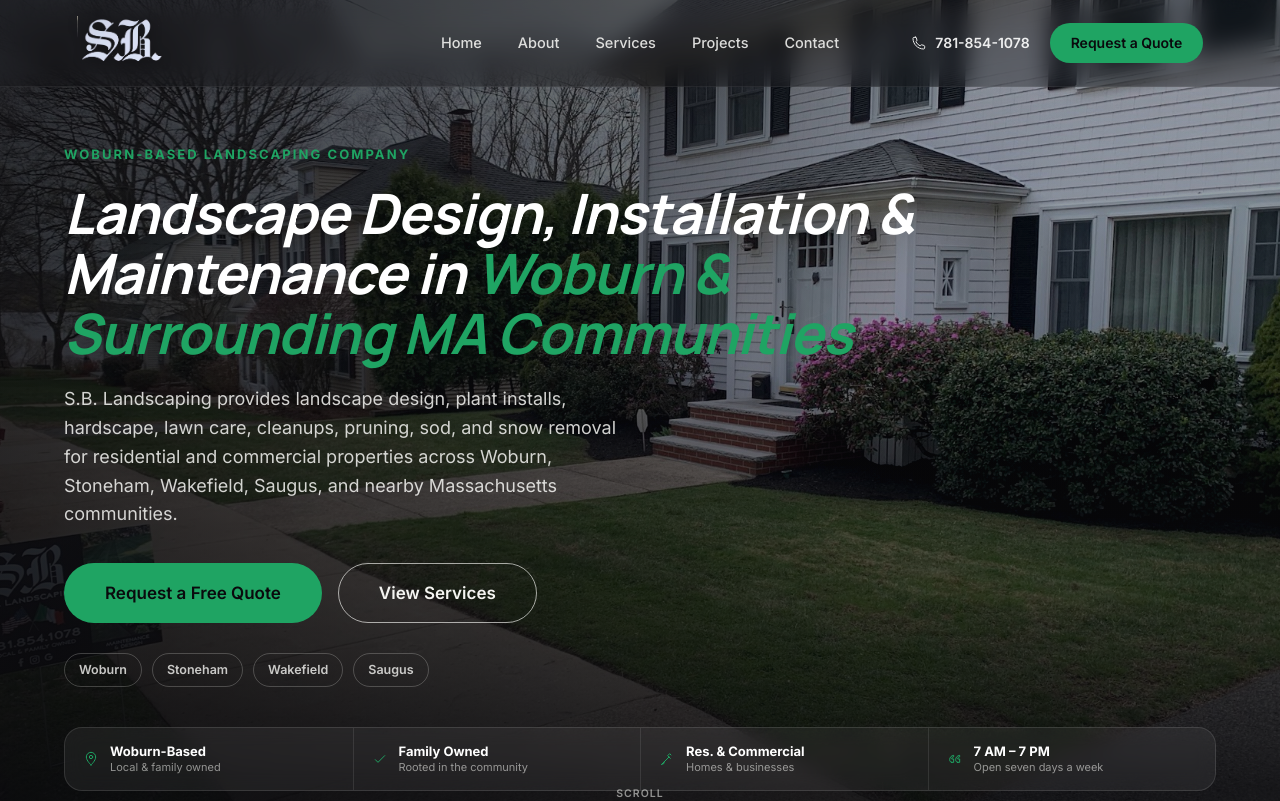
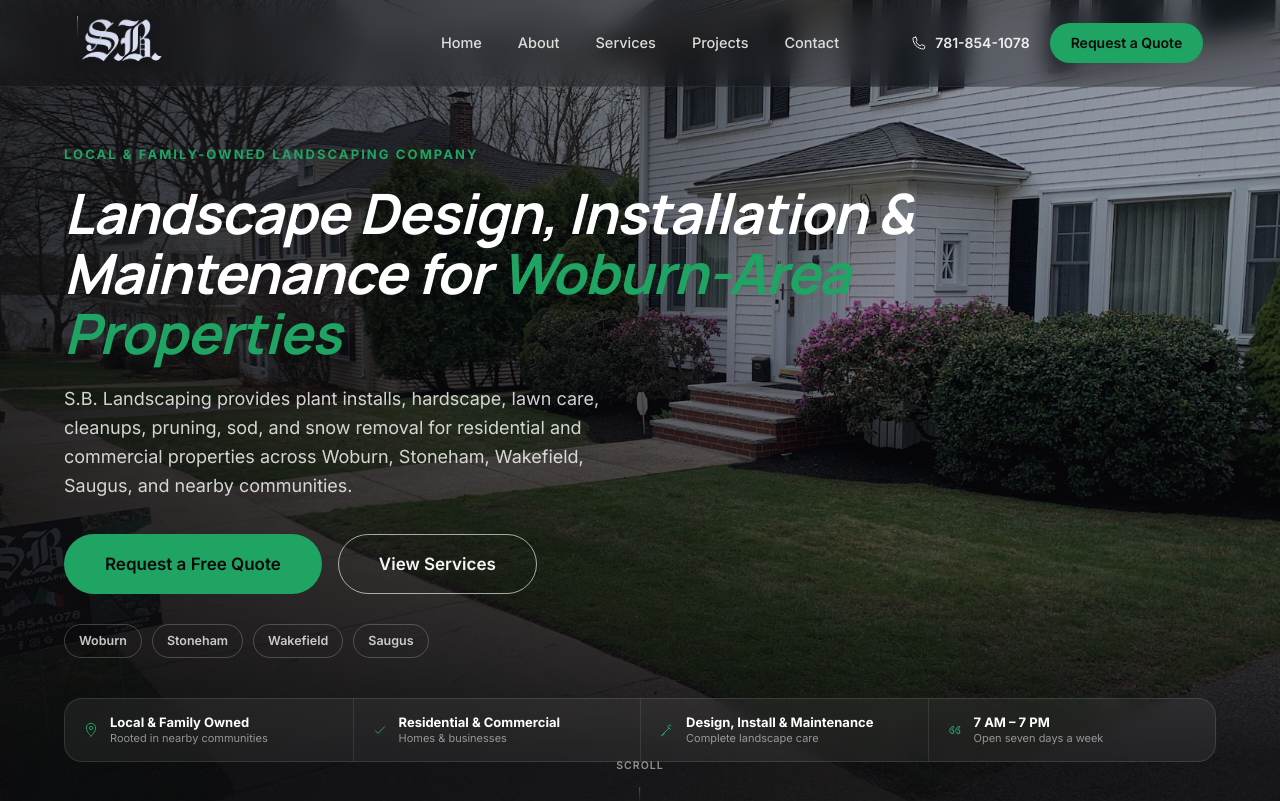
Before and after one commit to evanderpierre/sblandscaping, a Next.js app: page / in a window 1280 px wide. Shown: the top 801 px of the page. Built offline with nearby package versions, Linux system fonts and the light colour scheme; a web font is replaced by a local one.

Commit message:
Refine hero copy for SEO and clarity

```diff
--- a/src/components/sections/Hero.tsx
+++ b/src/components/sections/Hero.tsx
@@ -46,7 +46,7 @@ export function Hero() {
         className="hero-content"
       >
         <div style={{ ...t(0), color: "var(--sb-flag-green)", fontSize: 13, fontWeight: 700, letterSpacing: ".16em", textTransform: "uppercase", marginBottom: 18 }}>
-          Woburn-Based Landscaping Company
+          Local &amp; Family-Owned Landscaping Company
         </div>
 
         <h1
@@ -56,11 +56,11 @@ export function Hero() {
             fontSize: "clamp(2.05rem, 4.35vw, 4rem)", lineHeight: 1.08, margin: "0 0 22px", maxWidth: 900,
           }}
         >
-          Landscape Design, Installation &amp; Maintenance in <span style={{ color: "var(--sb-flag-green)" }}>Woburn &amp; Surrounding MA Communities</span>
+          Landscape Design, Installation &amp; Maintenance for <span style={{ color: "var(--sb-flag-green)" }}>Woburn-Area Properties</span>
         </h1>
 
         <p className="hero-subhead" style={{ ...t(180), color: "rgba(245,245,242,0.85)", fontSize: 18, lineHeight: 1.6, maxWidth: 580, margin: "0 0 34px" }}>
-          S.B. Landscaping provides landscape design, plant installs, hardscape, lawn care, cleanups, pruning, sod, and snow removal for residential and commercial properties across Woburn, Stoneham, Wakefield, Saugus, and nearby Massachusetts communities.
+          S.B. Landscaping provides plant installs, hardscape, lawn care, cleanups, pruning, sod, and snow removal for residential and commercial properties across Woburn, Stoneham, Wakefield, Saugus, and nearby communities.
         </p>
 
         <div className="hero-ctas" style={{ ...t(260), display: "flex", gap: 16, flexWrap: "wrap", marginBottom: 30 }}>
@@ -84,9 +84,9 @@ export function Hero() {
             display: "grid", gridTemplateColumns: "repeat(4, 1fr)", gap: 0,
           }} className="trust-bar">
             {[
-              { icon: "pin", title: "Woburn-Based", desc: "Local & family owned" },
-              { icon: "check", title: "Family Owned", desc: "Rooted in the community" },
-              { icon: "design", title: "Res. & Commercial", desc: "Homes & businesses" },
+              { icon: "pin", title: "Local & Family Owned", desc: "Rooted in nearby communities" },
+              { icon: "check", title: "Residential & Commercial", desc: "Homes & businesses" },
+              { icon: "design", title: "Design, Install & Maintenance", desc: "Complete landscape care" },
               { icon: "quote", title: "7 AM – 7 PM", desc: "Open seven days a week" },
             ].map((s, i) => (
               <div key={s.title} style={{
```
